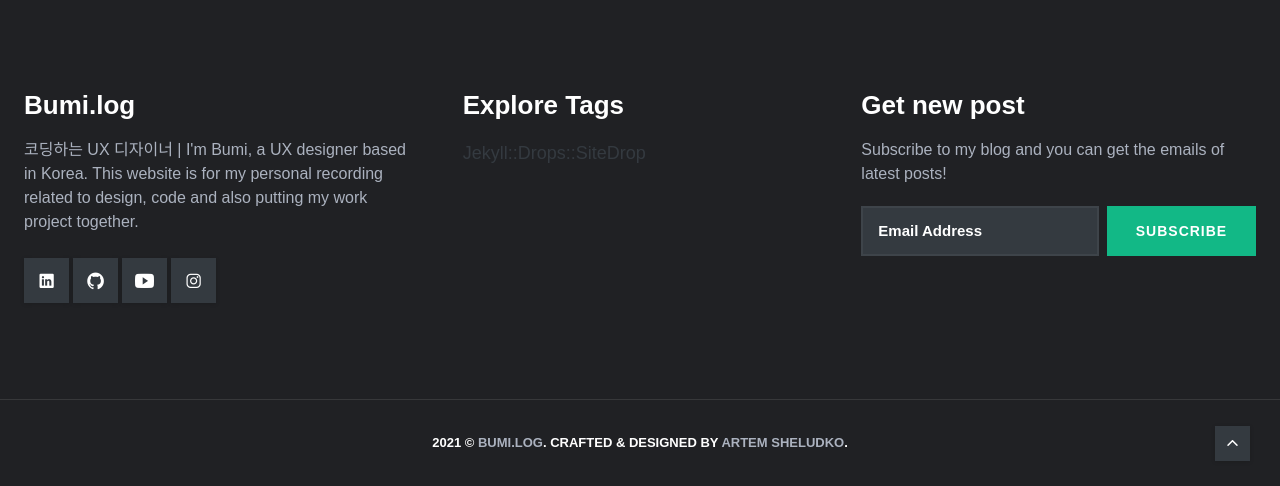
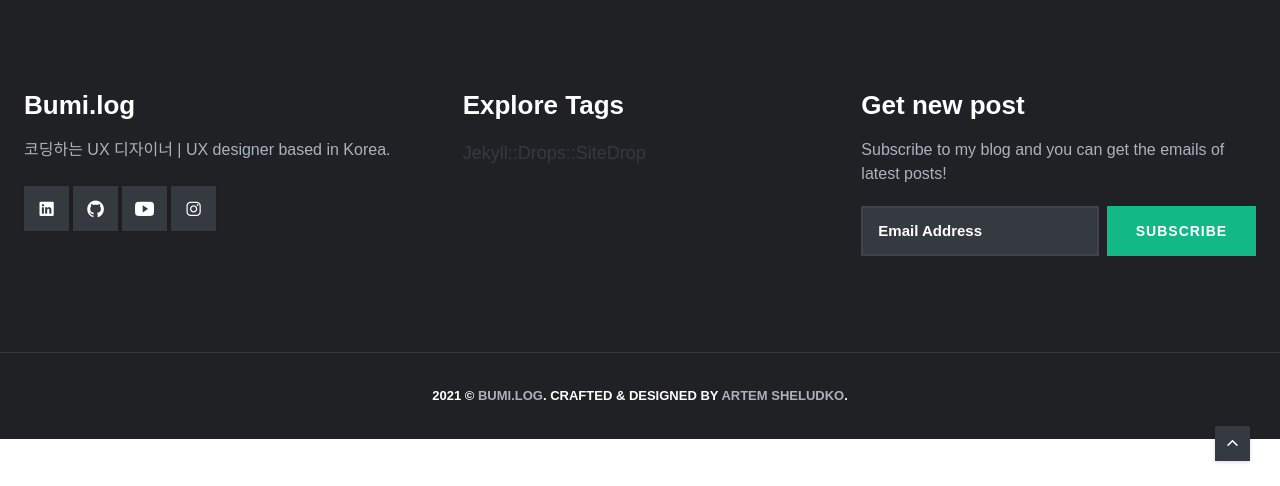
Before and after one commit to kimbumi/bumi.github.io, a Jekyll site: the page built from index.html, in a window 1280 px wide and 900 px high, scrolled down 1570 px, cut to the strip 414-900 px from the top of the window. Built offline with Jekyll 4.4.1, drawn with Linux system fonts in a browser that asks for light colours; nearby versions of some CDN libraries; some web fonts are replaced; the list of posts is cut into pages by our own code.

Commit message:
description

```diff
--- a/_config.yml
+++ b/_config.yml
@@ -2,7 +2,7 @@
 # General Site Settings
 title: Bumi.log
 logo: /images/logo2.png # You can add own logo. For example '/images/logo.png'.
-description: 코딩하는 UX 디자이너 | I'm Bumi, a UX designer based in Korea. This website is for my personal recording related to design, code and also putting my work project together.
+description: 코딩하는 UX 디자이너 | UX designer based in Korea.
 baseurl: "" # The subpath of your site, e.g. /blog
 url: "https://bumikim.netlify.app" # The base hostname & protocol for your site, e.g. http://example.com
 
```
